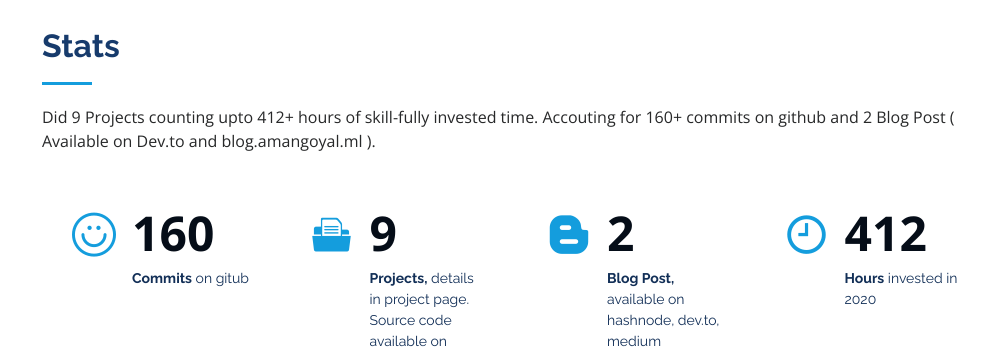
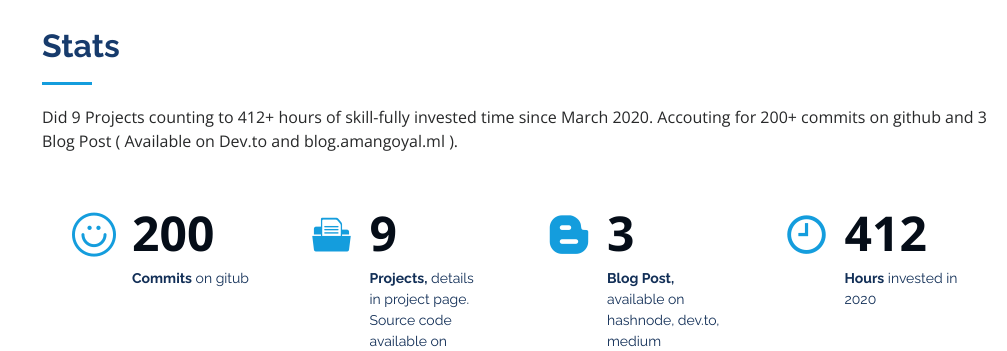
Before and after one commit to goyal-aman/portfolio, a Django app: page / in a window 1280 px wide. Shown: the part 1413-1764 px from the top of the page, without its empty margins (273-1280 px from the left). Run offline with Django 3.2, Linux system fonts and the light colour scheme; some libraries are stand-ins or nearby versions.

Commit message:
updated stats section information

```diff
--- a/landingpage/templates/landingpage/index.html
+++ b/landingpage/templates/landingpage/index.html
@@ -79,7 +79,7 @@
 
         <div class="section-title">
           <h2>Stats</h2>
-          <p>Did 9 Projects counting upto 412+ hours of skill-fully invested time. Accouting for  160+ commits on github and 2 Blog Post ( Available on Dev.to and blog.amangoyal.ml ).</p>
+          <p>Did 9 Projects counting to 412+ hours of skill-fully invested time since March 2020. Accouting for 200+ commits on github and 3 Blog Post ( Available on Dev.to and blog.amangoyal.ml ).</p>
         </div>
 
         <div class="row no-gutters">
@@ -88,7 +88,7 @@
             <div class="count-box">
               <i class="icofont-simple-smile"></i>
               <span data-toggle="counter-up">
-                <p>160</p>
+                <p>200</p>
               </span>
               <p><strong>Commits</strong> on gitub</p>
             </div>
@@ -105,7 +105,7 @@
           <div class="col-lg-3 col-md-6 d-md-flex align-items-md-stretch" data-aos="fade-up" data-aos-delay="200">
             <div class="count-box">
               <i class="icofont-blogger"></i>
-              <span data-toggle="counter-up">2</span>
+              <span data-toggle="counter-up">3</span>
               <p><strong>Blog Post,</strong> available on hashnode, dev.to, medium</p>
             </div>
           </div>
```
